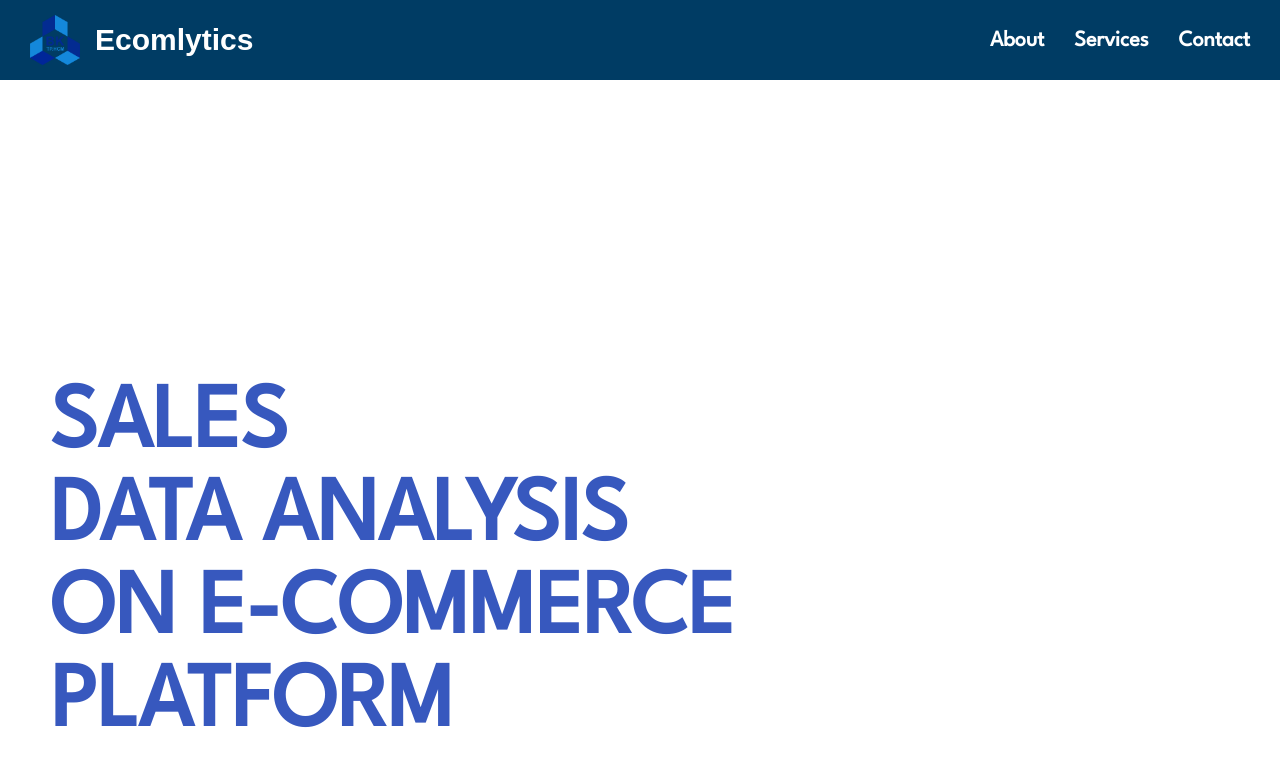
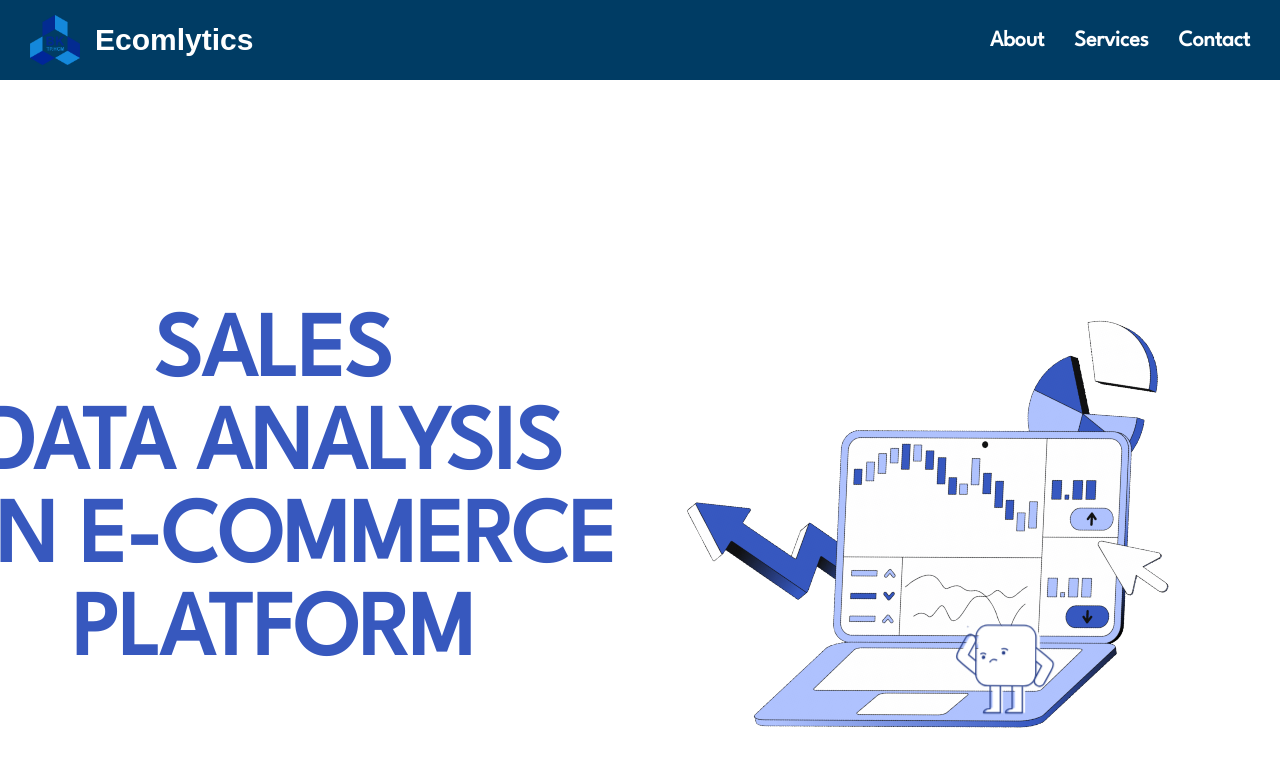
Before and after one commit to TeeSkrt/Data-Analysis, a React (Create React App) app: page / in a window 1280 px wide. Shown: the top 766 px of the page. Built offline with nearby package versions, Linux system fonts and the light colour scheme; no server answers.

Commit message:
deploy web

```diff
--- a/src/App.js
+++ b/src/App.js
@@ -10,7 +10,16 @@ function App() {
   const [visibleSection, setVisibleSection] = useState('Home'); // Để theo dõi phần đang hiển thị
 
   const handleScroll = (e) => {
-    // Bỏ qua cuộn nếu không phải Home page
+    // Kiểm tra nếu sự kiện cuộn xảy ra trong vùng bảng DataTable
+    const isInTable = e.target.closest('.table-container');
+
+    // Ngăn chặn cuộn trang nếu con trỏ chuột ở trong bảng
+    if (isInTable) {
+      e.stopPropagation();
+      return;
+    }
+
+    // Bỏ qua cuộn nếu không phải Home page hoặc đang trong quá trình cuộn
     if (visibleSection !== 'Home' || isScrolling.current) return;
 
     isScrolling.current = true;
--- a/src/Components/CSS/HomePage.css
+++ b/src/Components/CSS/HomePage.css
@@ -79,14 +79,13 @@ body, html {
     cursor: pointer;
 }
 
-/* Content */
 .text-content {
     display: flex;
-    flex-direction: column;
+    flex-direction: row;
     justify-content: center;
     align-items: flex-start;
-    margin-top: 20px;
-    margin-left: 50px;
+    margin-top: flex;
+    margin-left: 200px;
     max-width: 60%;
 }
 
@@ -94,8 +93,13 @@ body, html {
     font-family: 'League Spartan', sans-serif;
     color: #3758be;
     margin: 5px 0;
+    white-space: nowrap; /* Ngăn ngắt dòng tự động */
 }
-
+.text-content div {
+    display: flex;
+    flex-direction: column; /* Đảm bảo mỗi dòng chữ sẽ đứng theo dạng cột */
+    margin-right: 50px; /* Khoảng cách giữa chữ và logo */
+}
 .text-content h1 {
     font-size: 5rem;
 }
@@ -104,13 +108,16 @@ body, html {
     font-size: 5rem;
 }
 
+
 /* Logo on HomePage */
 .home-page img.logo-main {
-    width: 600px;
+    width: 600px; /* Điều chỉnh kích thước logo */
     margin-top: 20px;
-    margin-left: 20px;
+    margin-left: 20px; /* Thêm khoảng cách bên trái cho logo */
     animation: blink 3s infinite, glow 1.5s ease-in-out infinite alternate;
 }
+
+
 
 @keyframes blink {
     0% {
--- a/src/Components/HomePage.js
+++ b/src/Components/HomePage.js
@@ -1,10 +1,10 @@
-// Components/HomePage.js
 import React, { useState } from 'react';
 import './CSS/HomePage.css';
 import About from './About';
 import Contact from './Contact';
 import Services from './Services';
 import Navbar from './Navbar';
+import logo from './CSS/logo-main.png'; // Đường dẫn đến logo-main.png
 
 function HomePage({ setVisibleSection }) {
     const [visibleSection, setVisibleSectionState] = useState('Home');
@@ -22,10 +22,13 @@ function HomePage({ setVisibleSection }) {
             {/* Nội dung hiển thị */}
             {visibleSection === 'Home' && (
                 <div className="text-content">
-                    <h1>SALES</h1>
-                    <h1>DATA ANALYSIS</h1>
-                    <h2>ON E-COMMERCE</h2>
-                    <h2>PLATFORM</h2>
+                    <div>
+                        <h1>SALES</h1>
+                        <h1>DATA ANALYSIS</h1>
+                        <h2>ON E-COMMERCE</h2>
+                        <h2>PLATFORM</h2>
+                    </div>
+                    <img src={logo} alt="Logo" className="logo" />
                 </div>
             )}
 
```
Also changed, not shown: src/Components/CSS/logo-main.png (renamed from public/logo-main.png).
